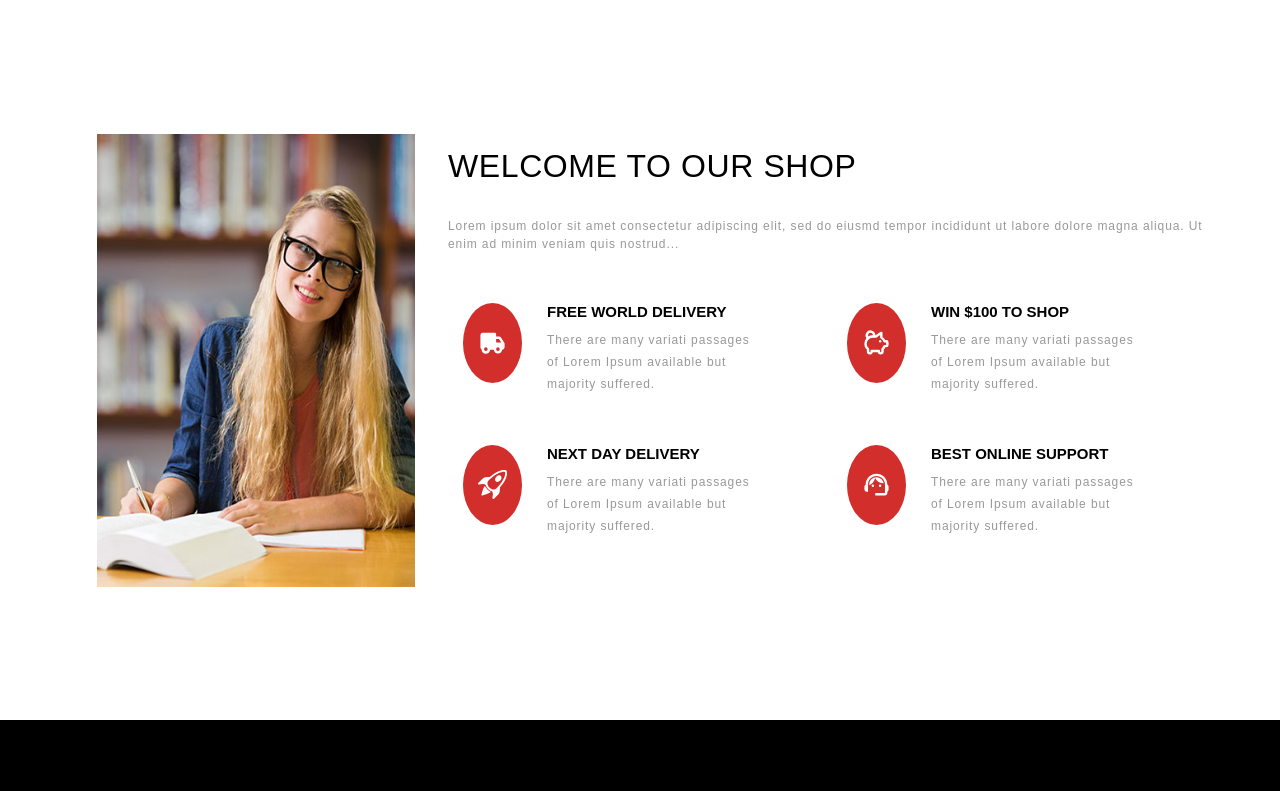
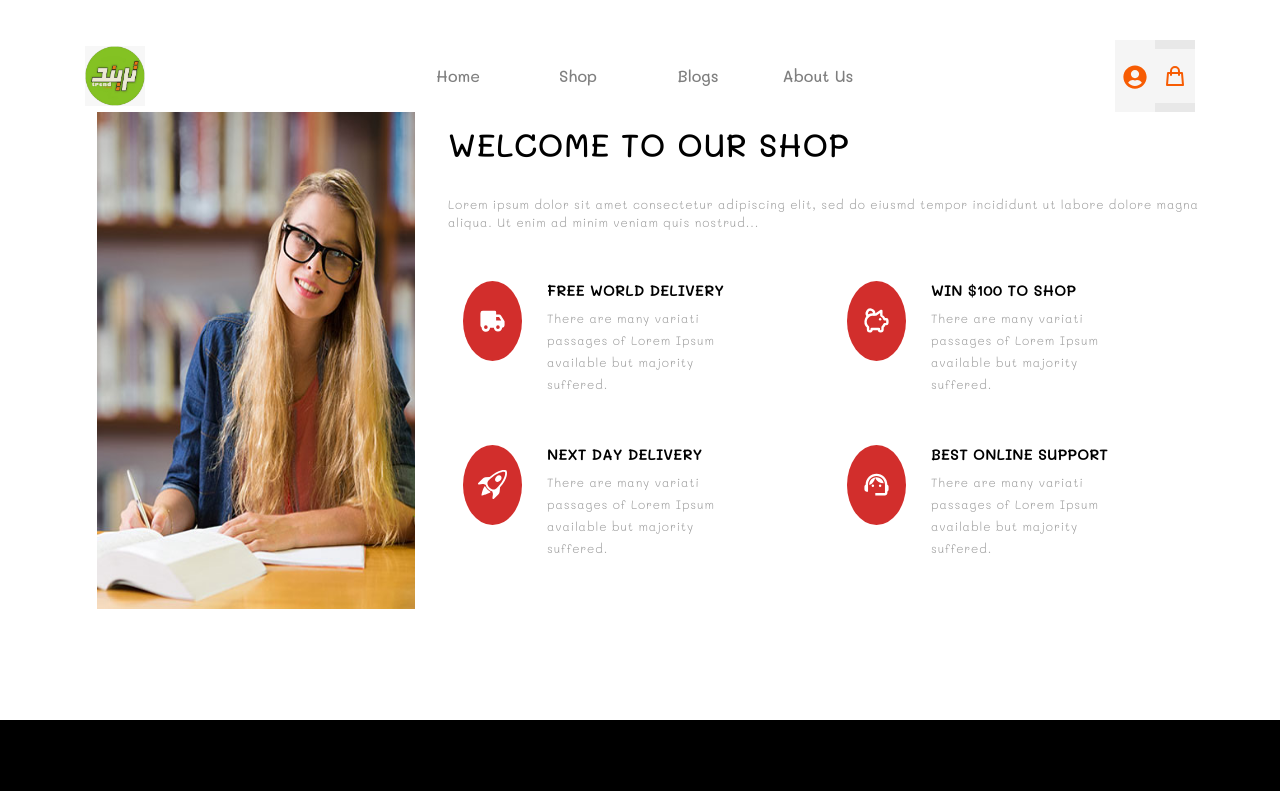
Before and after one commit to TrendStationary/Front, a React (Create React App) app: page / in a window 1280 px wide. Shown: the top 791 px of the page. Built offline with nearby package versions, Linux system fonts and the light colour scheme.

Commit message:
commit tasnim

```diff
--- a/public/index.html
+++ b/public/index.html
@@ -2,9 +2,16 @@
 <html lang="en">
   <head>
     <meta charset="utf-8" />
+    <link rel="icon" href="%PUBLIC_URL%/favicon.ico" />
     <meta name="viewport" content="width=device-width, initial-scale=1" />
     <meta name="description" content="Web site created using create-react-app"/>
+    <!--bootstrap-->
     <link rel="stylesheet" href="https://maxcdn.bootstrapcdn.com/bootstrap/4.5.2/css/bootstrap.min.css">
+    <!--font-->
+    <link rel="preconnect" href="https://fonts.googleapis.com">
+    <link rel="preconnect" href="https://fonts.gstatic.com" crossorigin>
+    <link href="https://fonts.googleapis.com/css2?family=Mali:ital,wght@0,200;0,300;0,400;0,500;0,600;0,700;1,200;1,300;1,400&display=swap" rel="stylesheet">
+
     <title>TREND</title>
   </head>
   <body>
--- a/src/App.css
+++ b/src/App.css
@@ -3,5 +3,5 @@
     padding: 0;
     box-sizing: border-box;
     scroll-behavior: smooth;
-    font-family: 'Poppins', sans-serif;
+    font-family: 'Mali', cursive;
 }
--- a/src/App.js
+++ b/src/App.js
@@ -1,12 +1,11 @@
 import './App.css';
-import Footer from './components/footer/Footer';
-import Welcome from './components/welcome/Welcome';
+import Home from './components/Home Page/Home';
+
 
 function App() {
   return (
     <>
-      <Welcome/>
-      <Footer/>
+     <Home/>
     </>
   );
 }
--- /dev/null
+++ b/src/components/Home Page/Home.js
@@ -0,0 +1,14 @@
+import React from 'react'
+import Footer from '../Partials/footer/Footer';
+import Welcome from './welcome/Welcome';
+import Navbar  from '../Partials/Navbar/Navbar'
+
+export default function () {
+  return (
+    <div>
+         <Navbar/>
+         <Welcome/>
+         <Footer/>
+    </div>
+  )
+}
--- a/src/components/welcome/Welcome.js
+++ b/src/components/Home Page/welcome/Welcome.js
@@ -1,7 +1,7 @@
 import React from 'react';
 import './welcome.css';
 import { Col, Row } from 'react-bootstrap';
-import img1 from '../../images/girl-welcome.jpg';
+import img1 from '../../../images/girl-welcome.jpg';
 import { BiSolidTruck } from 'react-icons/bi';
 import { BsRocketTakeoff } from 'react-icons/bs';
 import { TbPigMoney } from 'react-icons/tb';
--- /dev/null
+++ b/src/components/Partials/Navbar/Navbar.css
@@ -0,0 +1,81 @@
+/* Add padding to the container */
+.navbar-container {
+    height: 60px;
+  }
+
+.logo {
+    max-height: 60px;
+  }
+
+
+  /* Add space between navigation links */
+.navbar-links .nav-link {
+    padding: 23px 0;
+    position: relative;
+    margin-right: 20px;
+    width: 100px;
+    text-align: center;
+    font-weight: 500;
+    font-family: 'Mali', cursive;
+
+  }
+
+.navbar-links .nav-link::after {
+    content: "";
+    height: 3px;
+    width: 100%;
+    background-color: #f75c03;
+    bottom: 0px;
+    left: 0;
+    position: absolute;
+    transform: scale(0);
+    transition: ease 0.3s;
+}
+
+.navbar-links .nav-link:hover::after{
+    transform: scale(1);
+}
+
+.navbar-links .nav-link:hover {
+    background-color: #f5f5f5;
+}
+
+  /* Remove margin from the last link to avoid unnecessary space */
+.navbar-links .nav-link:last-child {
+    margin-right: 0;
+  }
+
+ /* Remove the arrow icon from the Navbar Dropdown */
+.navbar-nav .nav-item.dropdown .dropdown-toggle::after {
+    display: none;
+  }
+
+ /* Change color of FaUserCircle on hover and click */
+.dropdown-toggle:hover > svg,
+.dropdown-toggle:focus > svg {
+  color: #57da0b;
+}
+
+.shopping-bag-link:hover > svg {
+    color: #57da0b; /* Change to the desired color */
+  }
+
+.dropdown-toggle > svg,
+.shopping-bag-link > svg {
+    color: #f75c03;
+    font-size: 24px;
+  }
+
+.justify-content-end {
+    display: flex;
+    align-items: center;
+    background-color: #e8e8e8;
+  }
+
+.user-icon,
+.shopping-bag-link {
+  display: flex;
+  align-items: center;
+  padding: 15px 0;
+  background-color: #f5f5f5;
+}
--- /dev/null
+++ b/src/components/Partials/Navbar/Navbar.js
@@ -0,0 +1,72 @@
+import React from 'react'
+import { Navbar, Container, Nav, NavDropdown } from 'react-bootstrap';
+import logo from '../../../images/logo.jpeg';
+import 'bootstrap/dist/js/bootstrap.bundle.min.js';
+import './Navbar.css';
+import { FaUserCircle } from 'react-icons/fa';
+import { HiOutlineShoppingBag } from 'react-icons/hi';
+
+
+
+export default function NavbarApp() {
+  return (
+    <div>
+        <Container className='position-absolute' style={{"top":"40px","left":"50%","transform":"translate(-50%)"}}>
+        <Navbar expand="lg" className='p-0'>
+        <Navbar.Brand href="/">
+          <img src={logo} alt="Logo" className="logo" />
+        </Navbar.Brand>
+        <Navbar.Toggle aria-controls="navbar-nav" />
+        <Navbar.Collapse id="navbar-nav">
+          <Nav className="mx-auto navbar-links">
+            <Nav.Link href="/">Home</Nav.Link>
+            <Nav.Link href="/shop">Shop</Nav.Link>
+            {/* <NavDropdown title="Shop" id="shop-dropdown">
+              <Container>
+                <div className="d-flex">
+                  <div className="col">
+                    <NavDropdown.Item href="/category1">Category 1</NavDropdown.Item>
+                    <NavDropdown.Item href="/category2">Category 2</NavDropdown.Item>
+                    <NavDropdown.Item href="/category3">Category 3</NavDropdown.Item>
+                  </div>
+                  <div className="col">
+                    <NavDropdown.Item href="/category4">Category 4</NavDropdown.Item>
+                    <NavDropdown.Item href="/category5">Category 5</NavDropdown.Item>
+                    <NavDropdown.Item href="/category6">Category 6</NavDropdown.Item>
+                  </div>
+                  <div className="col">
+                    <NavDropdown.Item href="/category7">Category 7</NavDropdown.Item>
+                    <NavDropdown.Item href="/category8">Category 8</NavDropdown.Item>
+                    <NavDropdown.Item href="/category9">Category 9</NavDropdown.Item>
+                  </div>
+                </div>
+              </Container>
+            </NavDropdown> */}
+            <Nav.Link href="/blogs">Blogs</Nav.Link>
+            <Nav.Link href="/about">About Us</Nav.Link>
+          </Nav>
+          <Nav className="justify-content-end">
+          <NavDropdown title={<FaUserCircle />} id="icon-dropdown" as="ul" className='m-0 user-icon'>
+              <NavDropdown.Item href="/register" as="li">
+                Register
+              </NavDropdown.Item>
+              <NavDropdown.Item href="/login" as="li">
+                Login
+              </NavDropdown.Item>
+              <NavDropdown.Item href="/shopping-cart" as="li">
+                Shopping Cart
+              </NavDropdown.Item>
+              <NavDropdown.Item href="/checkout" as="li">
+                Checkout
+              </NavDropdown.Item>
+            </NavDropdown>
+            <Nav.Link href="/bag" className="shopping-bag-link">
+              <HiOutlineShoppingBag />
+            </Nav.Link>
+          </Nav>
+        </Navbar.Collapse>
+    </Navbar>
+    </Container>
+    </div>
+  )
+}
```
Also changed, not shown: src/components/Partials/footer/Footer.js (renamed from src/components/footer/Footer.js, +5 -5 lines), src/components/Home Page/welcome/welcome.css (renamed from src/components/welcome/welcome.css), src/components/Partials/footer/footer.css (renamed from src/components/footer/footer.css), src/images/logo.jpeg (added).
